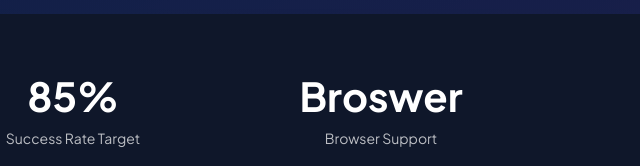
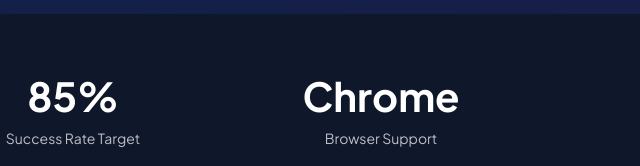
Before and after one commit to kwe-k-u/autoForm, a browser extension: page landing/index.html in a window 1280 px wide. Shown: the part 786-952 px from the top of the page, 413-1053 px from the left. Drawn offline with Linux system fonts and the light colour scheme.

Commit message:
FIxed index.html typo

```diff
--- a/landing/index.html
+++ b/landing/index.html
@@ -81,7 +81,7 @@
         <p>Success Rate Target</p>
       </div>
       <div class="stat-item">
-        <h3>Broswer</h3>
+        <h3>Chrome</h3>
         <p>Browser Support</p>
       </div>
       <div class="stat-item">
```
